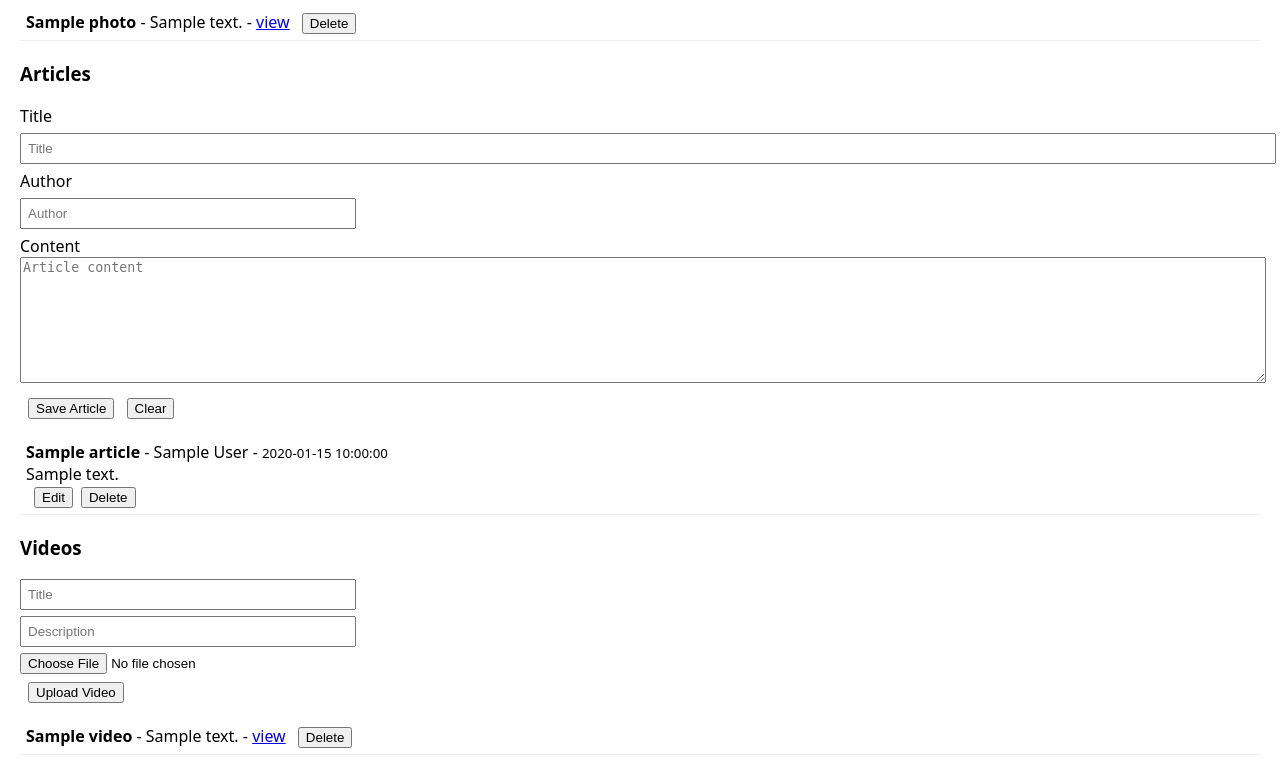
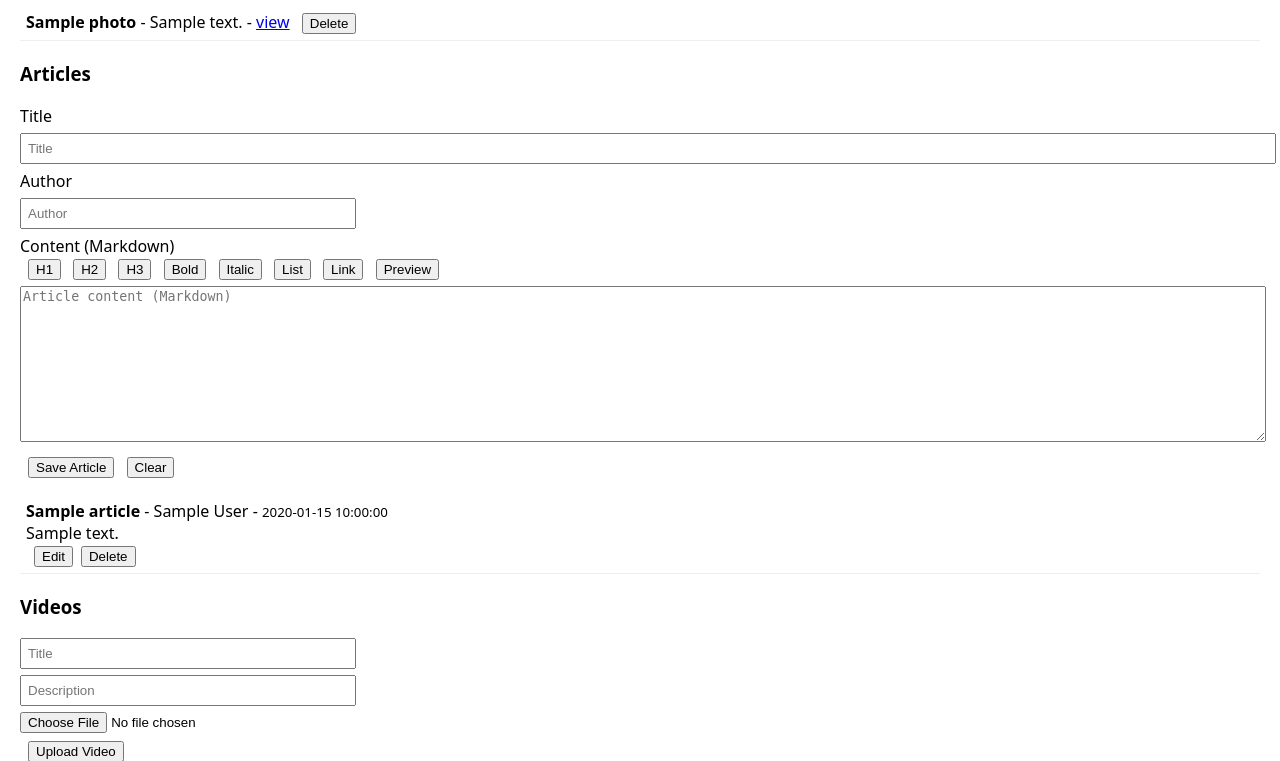
Before and after one commit to Specs7/LFIWEB, a Flask app: page /admin/manage in a window 1280 px wide. Shown: the part 523-1284 px from the top of the page. Run offline with Flask 2, Linux system fonts and the light colour scheme; the visitor is signed in with stand-in values (Sample User, id 1); tables that the repository leaves empty hold one stand-in row (values such as "Sample post"); some libraries are stand-ins or nearby versions.

Commit message:
feat(admin): add markdown toolbar and preview for article content

```diff
--- a/backend/templates/admin_manage.html
+++ b/backend/templates/admin_manage.html
@@ -39,8 +39,19 @@
       <input type="text" id="articleAuthor" name="author" placeholder="Author">
     </div>
     <div>
-      <label for="articleContent">Content</label><br>
-      <textarea id="articleContent" name="content" rows="8" style="width:100%;" placeholder="Article content"></textarea>
+      <label for="articleContent">Content (Markdown)</label><br>
+      <div style="margin-bottom:6px;">
+        <button type="button" class="md-btn" data-ins="# ">H1</button>
+        <button type="button" class="md-btn" data-ins="## ">H2</button>
+        <button type="button" class="md-btn" data-ins="### ">H3</button>
+        <button type="button" class="md-btn" data-ins="**bold**">Bold</button>
+        <button type="button" class="md-btn" data-ins="*italic*">Italic</button>
+        <button type="button" class="md-btn" data-ins="- ">List</button>
+        <button type="button" id="mdLinkBtn">Link</button>
+        <button type="button" id="togglePreviewBtn">Preview</button>
+      </div>
+      <textarea id="articleContent" name="content" rows="10" style="width:100%;" placeholder="Article content (Markdown)"></textarea>
+      <div id="articlePreview" style="border:1px solid #ddd;padding:8px;margin-top:8px;display:none;background:#fff;"></div>
     </div>
     <div style="margin-top:8px;">
       <button type="submit">Save Article</button>
@@ -304,6 +315,74 @@ document.getElementById('articleClear').addEventListener('click', function(){
   document.getElementById('articleAuthor').value = '';
   document.getElementById('articleContent').value = '';
 });
+
+// Markdown toolbar helpers
+document.querySelectorAll('.md-btn').forEach(btn=>{
+  btn.addEventListener('click', ()=>{
+    const ins = btn.getAttribute('data-ins') || '';
+    const ta = document.getElementById('articleContent');
+    const start = ta.selectionStart || 0;
+    const end = ta.selectionEnd || 0;
+    const before = ta.value.slice(0,start);
+    const after = ta.value.slice(end);
+    ta.value = before + ins + ta.value.slice(start);
+    ta.focus();
+    ta.selectionStart = ta.selectionEnd = start + ins.length;
+  });
+});
+
+document.getElementById('mdLinkBtn').addEventListener('click', ()=>{
+  const ta = document.getElementById('articleContent');
+  const url = prompt('URL (https://...)');
+  if(!url) return;
+  const text = prompt('Link text', 'link');
+  const ins = `[${text}](${url})`;
+  const start = ta.selectionStart || 0;
+  const before = ta.value.slice(0,start);
+  ta.value = before + ins + ta.value.slice(start);
+  ta.focus();
+});
+
+// Minimal markdown -> HTML renderer (headings, bold, italic, lists, links, paragraphs)
+function renderMarkdown(md){
+  if(!md) return '';
+  // escape
+  const esc = md.replace(/&/g,'&amp;').replace(/</g,'&lt;').replace(/>/g,'&gt;');
+  const lines = esc.split(/\r?\n/);
+  const out = [];
+  let inList = false;
+  lines.forEach(ln=>{
+    if(/^###\s+/.test(ln)){ out.push(`<h3>${ln.replace(/^###\s+/,'')}</h3>`); return; }
+    if(/^##\s+/.test(ln)){ out.push(`<h2>${ln.replace(/^##\s+/,'')}</h2>`); return; }
+    if(/^#\s+/.test(ln)){ out.push(`<h1>${ln.replace(/^#\s+/,'')}</h1>`); return; }
+    if(/^[-*]\s+/.test(ln)){
+      if(!inList){ out.push('<ul>'); inList = true; }
+      out.push(`<li>${ln.replace(/^[-*]\s+/,'')}</li>`);
+      return;
+    } else {
+      if(inList){ out.push('</ul>'); inList = false; }
+    }
+    let ln2 = ln.replace(/\*\*(.+?)\*\*/g,'<strong>$1</strong>')
+                .replace(/\*(.+?)\*/g,'<em>$1</em>')
+                .replace(/\[(.*?)\]\((.*?)\)/g,'<a href="$2" target="_blank">$1</a>');
+    if(ln2.trim()==='') out.push('<p></p>'); else out.push(`<p>${ln2}</p>`);
+  });
+  if(inList) out.push('</ul>');
+  return out.join('\n');
+}
+
+document.getElementById('togglePreviewBtn').addEventListener('click', ()=>{
+  const pv = document.getElementById('articlePreview');
+  const ta = document.getElementById('articleContent');
+  if(pv.style.display === 'none' || pv.style.display===''){
+    pv.innerHTML = renderMarkdown(ta.value);
+    pv.style.display = '';
+    document.getElementById('togglePreviewBtn').textContent = 'Hide Preview';
+  } else {
+    pv.style.display = 'none';
+    document.getElementById('togglePreviewBtn').textContent = 'Preview';
+  }
+});
 </script>
 </body>
 </html>
```
